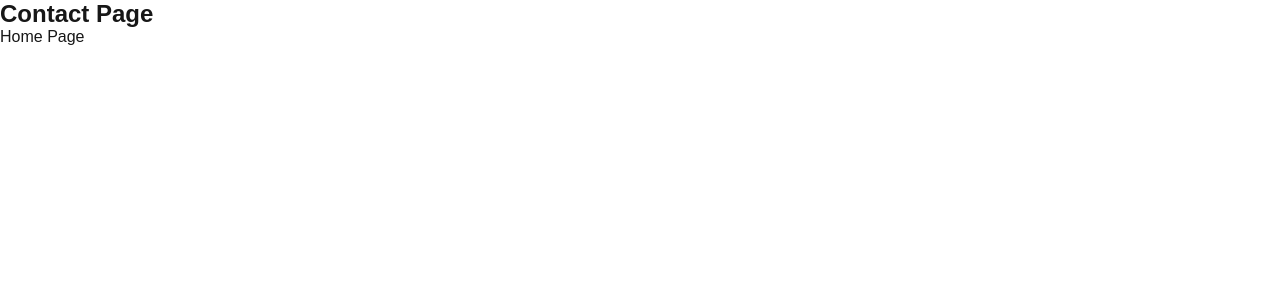
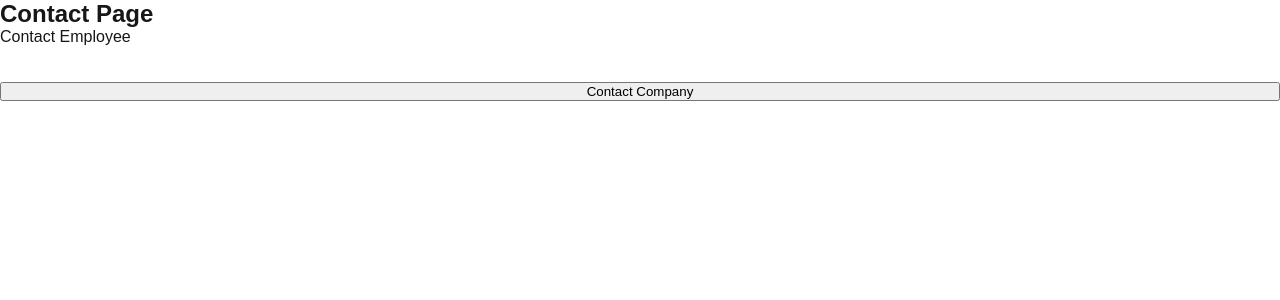
Before and after one commit to Rishab-RajHR/NextJS16, a Next.js app: page /contact in a window 1280 px wide. Shown: the top 300 px of the page. Built offline with nearby package versions, Linux system fonts and the light colour scheme.

Commit message:
Nested Routing

```diff
--- a/src/app/contact/page.js
+++ b/src/app/contact/page.js
@@ -1,11 +1,19 @@
+'use client';
+
 import Link from 'next/link'
+import { useRouter } from 'next/navigation'
 import React from 'react'
 
 const page = () => {
+  let router = useRouter();
   return (
     <>
      <h2>Contact Page</h2>
-     <Link href='/home'>Home Page</Link>
+     {/* <Link href='/home'>Home Page</Link> */}
+     <Link href='/contact/employee'>Contact Employee</Link>
+     <br />
+     <br />
+     <button onClick={() => router.push('/contact/company')}>Contact Company</button>
     </>
   )
 }
```
Also changed, not shown: src/app/contact/company/page.js (added, +13 -0 lines), src/app/contact/employee/page.js (added, +13 -0 lines).
